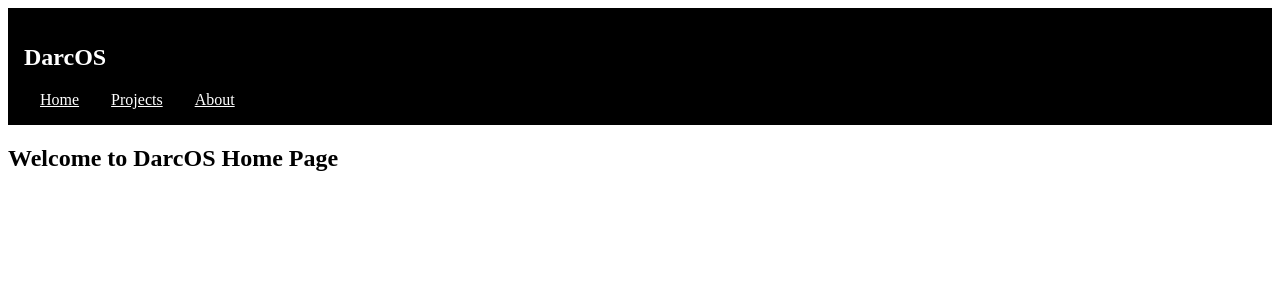
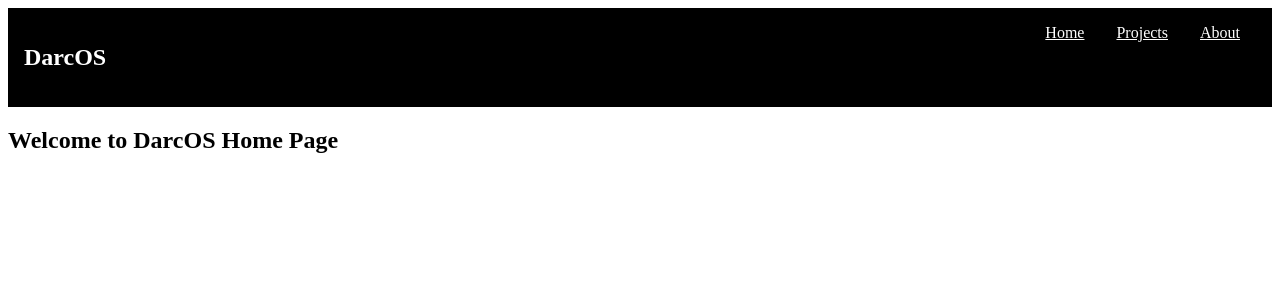
Before and after one commit to SamiGokce/DarcOSFrontEnd, a React (Vite) app: page / in a window 1280 px wide. Shown: the top 300 px of the page. Built offline with nearby package versions, Linux system fonts and the light colour scheme.

Commit message:
auto save

```diff
--- a/src/components/Navbar.jsx
+++ b/src/components/Navbar.jsx
@@ -2,7 +2,7 @@ import { Link } from "react-router-dom";
 
 function Navbar() {
   return (
-    <nav style={{ background: "black", padding: "1rem", display: "cover", justifyContent: "space-between" }}>
+    <nav style={{ background: "black", padding: "1rem", display: "flex", justifyContent: "space-between" }}>
       <h1 style={{ color: "white" }}>DarcOS</h1>
       <div>
         <Link to="/" style={{ color: "white", margin: "0 1rem" }}>Home</Link>
@@ -13,4 +13,4 @@ function Navbar() {
   );
 }
 
-export default Navbar;
+export default Navbar; 1
```
